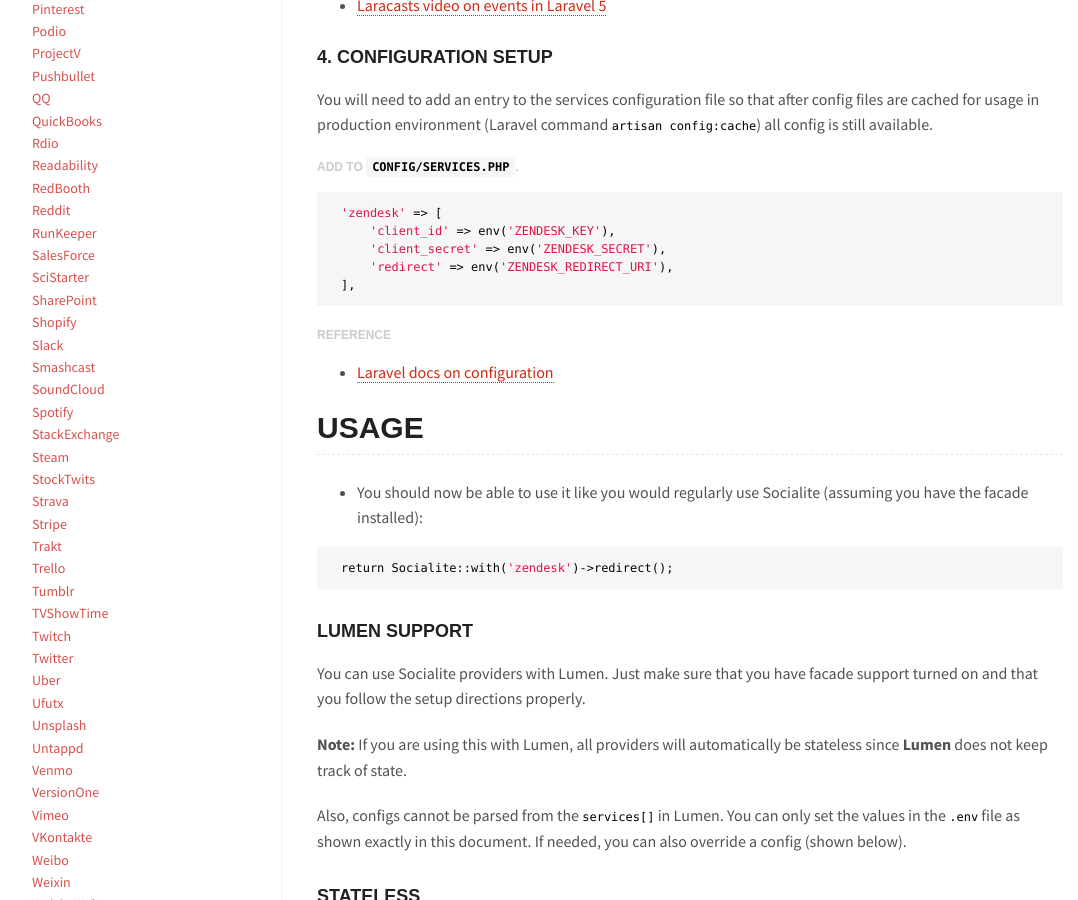
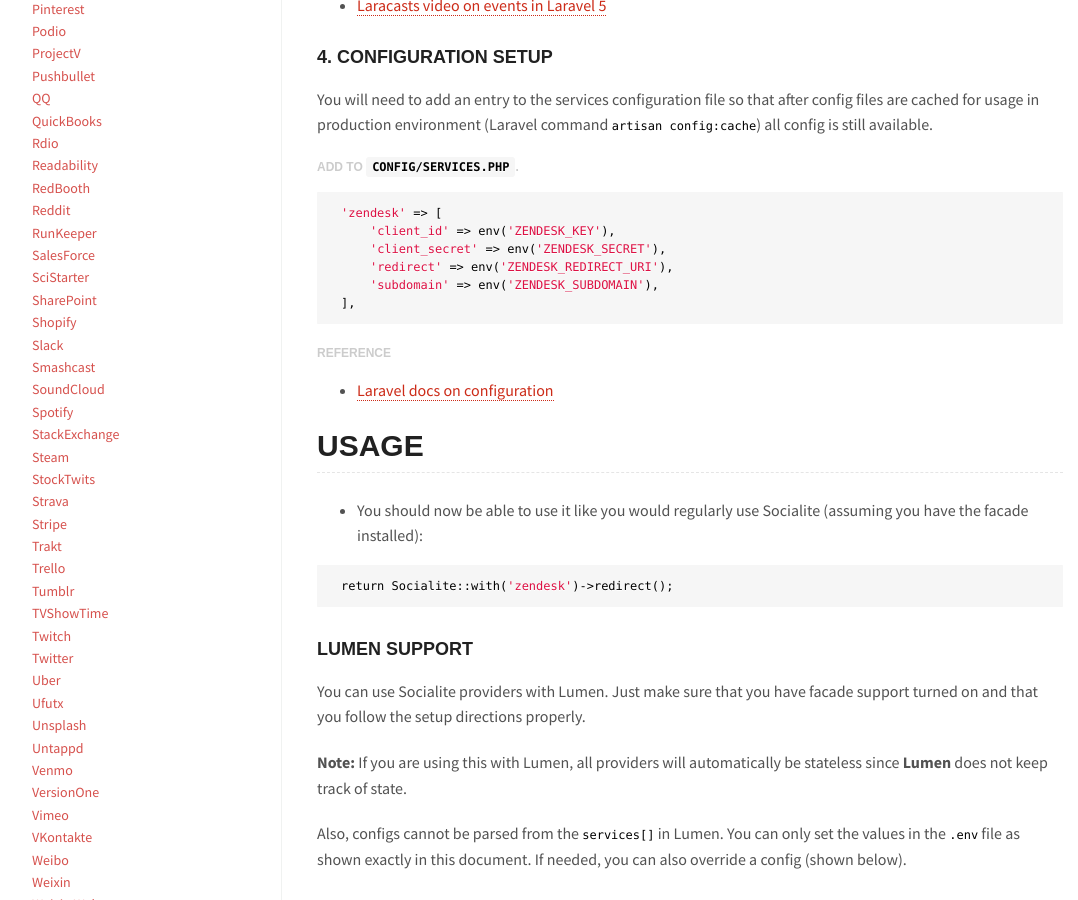
Before and after one commit to SocialiteProviders/socialiteproviders.github.io, a Jekyll site: the page built from _providers/Zendesk.md, in a window 1280 px wide and 900 px high, scrolled down 1663 px. Shown: the whole window, without its empty margins (64-1142 px from the left). Built offline with Jekyll 4.4.1, drawn with Linux system fonts in a browser that asks for light colours; nearby versions of some CDN libraries; some web fonts are replaced.

Commit message:
Update Zendesk docs
Add required ‘subdomain’ for services configuration

```diff
--- a/_data/providers.yml
+++ b/_data/providers.yml
@@ -789,6 +789,12 @@
   maintainer_profile: 'https://github.com/faustbrian'
   package: 'socialiteproviders/zendesk'
   listener: 'SocialiteProviders\Zendesk\ZendeskExtendSocialite@handle'
+  extra_service_lines:
+    - key: 'subdomain'
+      value: 'subdomain'
+  extra_env_lines:
+    - key: 'subdomain'
+      value: 'your-zendesk-subdomain'
 
 
 - name: 'RedBooth'
```
